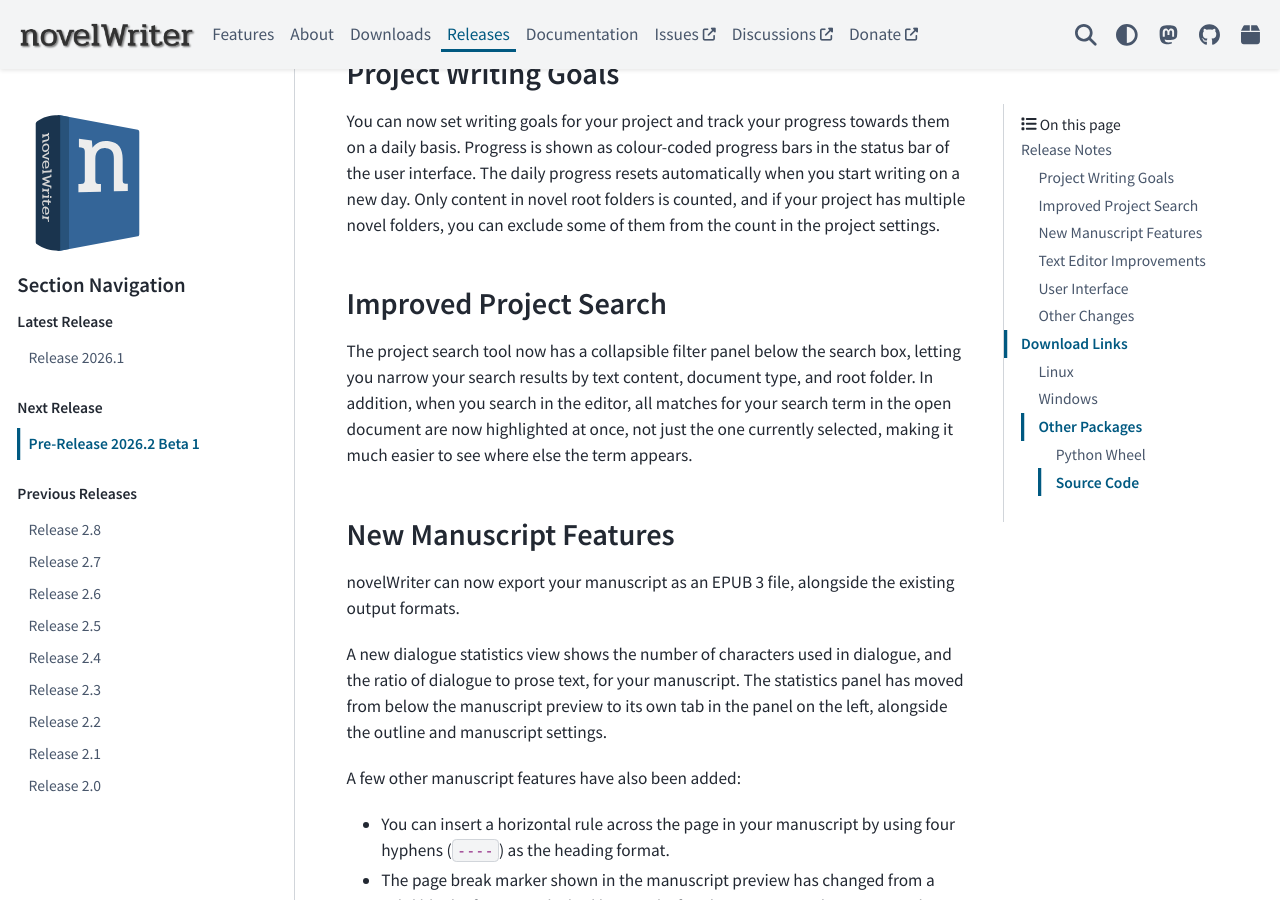
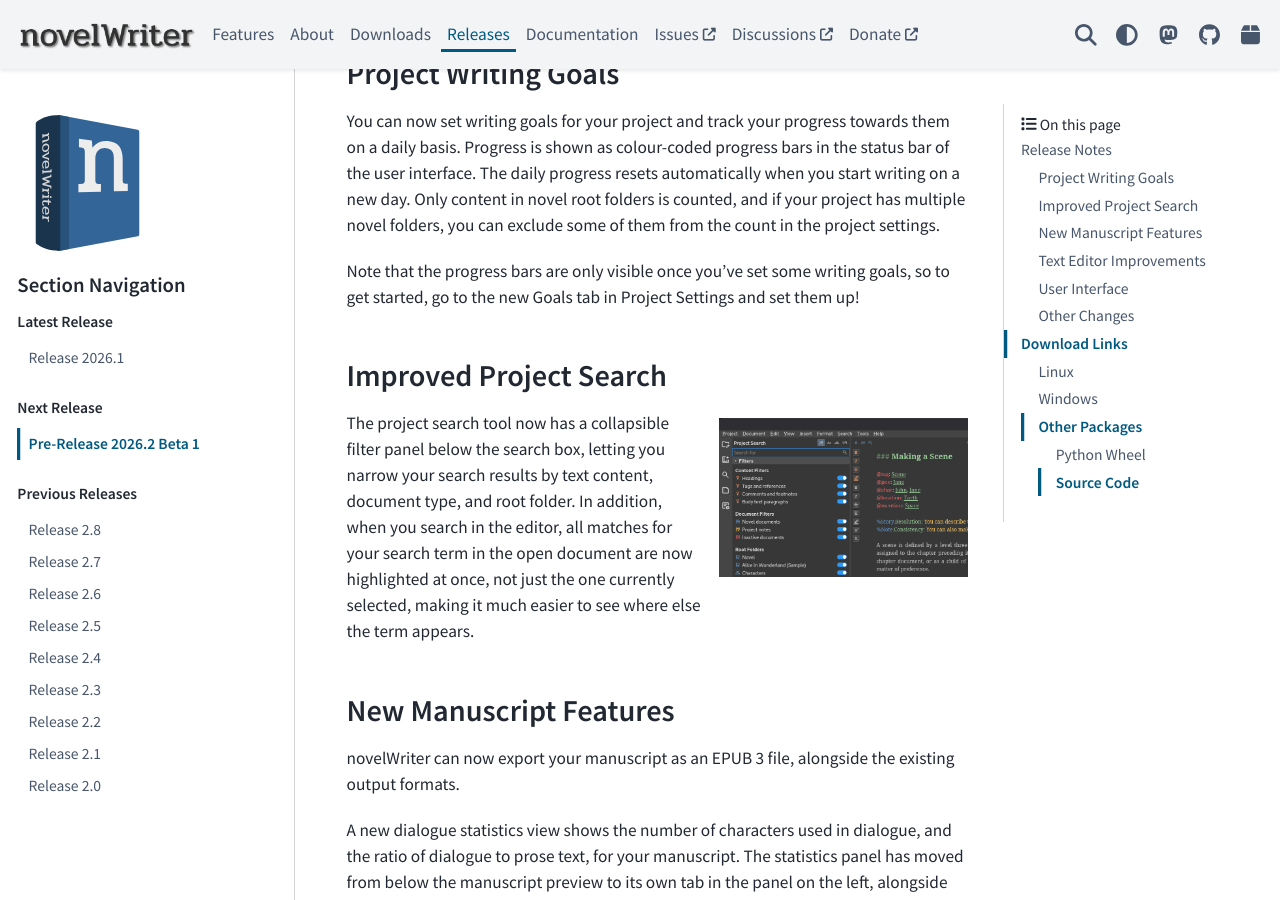
Before and after one commit to vkbo/novelWriter.io, a Sphinx documentation site: the page built from source/releases/release_26_2.rst, in a window 1280 px wide and 900 px high, scrolled down 620 px. Built offline with Sphinx 7.4.7 and the PyData theme 0.15.4, drawn with Linux system fonts in a browser that asks for light colours; some of the changed text lies outside the part shown.

Commit message:
Update 26.2b1 release notes

```diff
--- a/source/_extra/release-latest.json
+++ b/source/_extra/release-latest.json
@@ -5,7 +5,7 @@
     "minor": 1,
     "patch": 2,
     "info": {
-      "name": "2026.1.2",
+      "name": "2026.1 Patch 2",
       "date": "2026-07-25T17:33:33Z",
       "url": "https://github.com/vkbo/novelWriter/releases/tag/v26.1.2",
       "assets": {
--- a/source/generated/download_main.rst
+++ b/source/generated/download_main.rst
@@ -1,7 +1,7 @@
 Latest Release
 ==============
 
-**Version 2026.1.2** -- Released on July 25, 2026 -- Read the :ref:`Release Notes <main_release_26_1>`
+**Version 2026.1 Patch 2** -- Released on July 25, 2026 -- Read the :ref:`Release Notes <main_release_26_1>`
 
 .. grid:: 2
    :margin: 4 4 0 0
--- a/source/generated/download_pre_release.rst
+++ b/source/generated/download_pre_release.rst
@@ -6,7 +6,7 @@
 .. _SignPath.io: https://about.signpath.io/
 .. _SignPath Foundation: https://signpath.org/
 
-| **Release Version:** 202026.2 Beta 1
+| **Release Version:** 2026.2 Beta 1
 | **Release Date:** July 26, 2026
 | **Release Notes:** :ref:`main_release_26_2`
 | **Release Feedback:** :octicon:`comment-discussion` `Discussion <https://github.com/vkbo/novelWriter/discussions/2905>`__
--- a/source/generated/download_release.rst
+++ b/source/generated/download_release.rst
@@ -6,7 +6,7 @@
 .. _SignPath.io: https://about.signpath.io/
 .. _SignPath Foundation: https://signpath.org/
 
-| **Release Version:** 2026.1.2
+| **Release Version:** 2026.1 Patch 2
 | **Release Date:** July 25, 2026
 | **Release Notes:** :ref:`main_release_26_1`
 | **Release Feedback:** :octicon:`comment-discussion` `Discussion <https://github.com/vkbo/novelWriter/discussions/2899>`__
--- a/source/releases/release_26_2.rst
+++ b/source/releases/release_26_2.rst
@@ -28,9 +28,16 @@
 when you start writing on a new day. Only content in novel root folders is counted, and if your project has multiple
 novel folders, you can exclude some of them from the count in the project settings.
 
+Note that the progress bars are only visible once you've set some writing goals, so to get started, go to the new Goals
+tab in Project Settings and set them up!
+
 
 Improved Project Search
 -----------------------
+
+.. image:: images/26_2_project_search.png
+   :width: 40%
+   :align: right
 
 The project search tool now has a collapsible filter panel below the search box, letting you narrow your search
 results by text content, document type, and root folder. In addition, when you search in the editor, all matches for
@@ -59,6 +66,10 @@
 
 Text Editor Improvements
 ------------------------
+
+.. image:: images/26_2_hover_cards.png
+   :width: 40%
+   :align: right
 
 Several improvements have been made to the text editor and viewer:
 
```
Also changed, not shown: update.py (+16 -1 lines), source/releases/images/26_2_hover_cards.png (added), source/releases/images/26_2_project_search.png (added).
